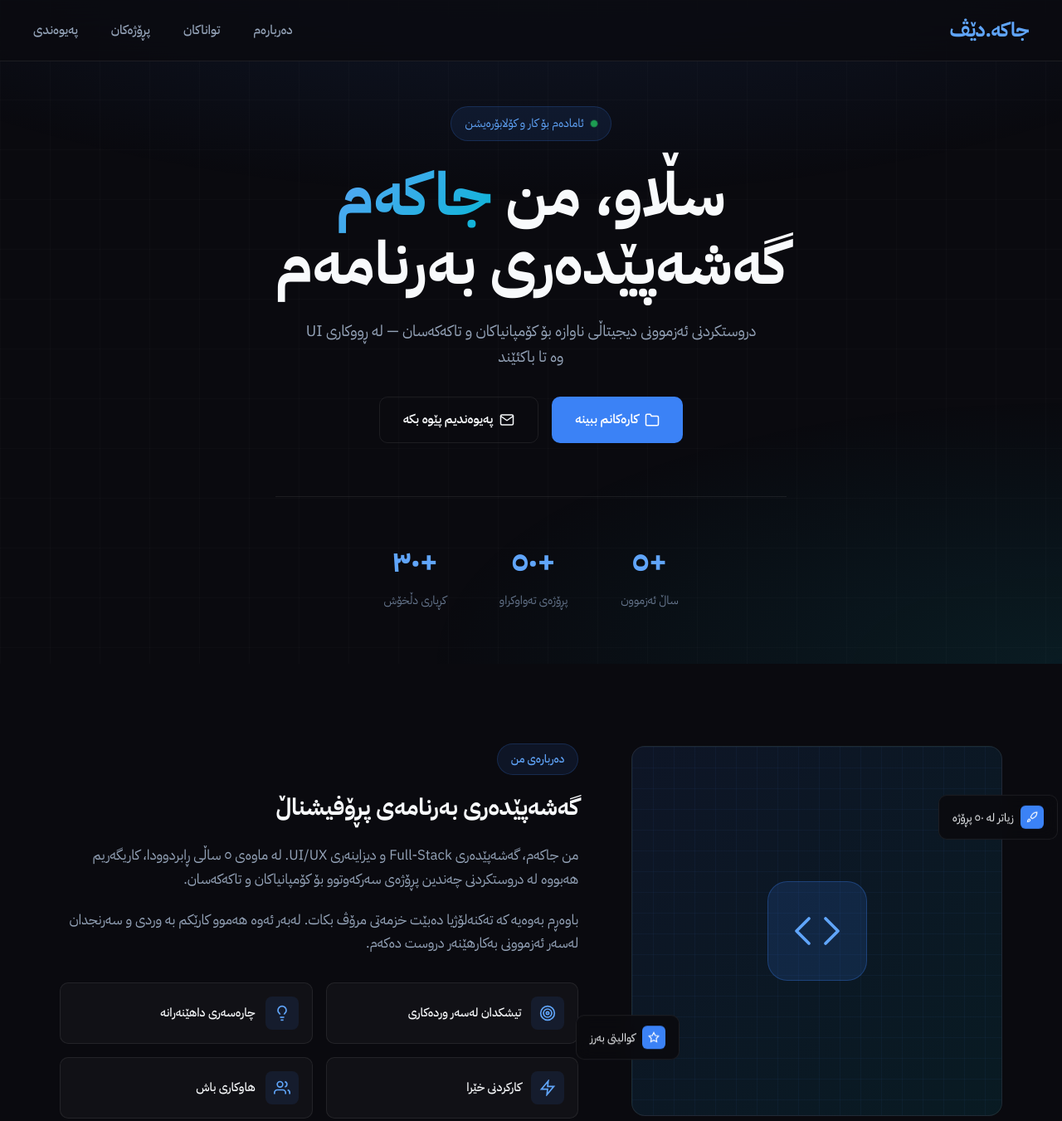
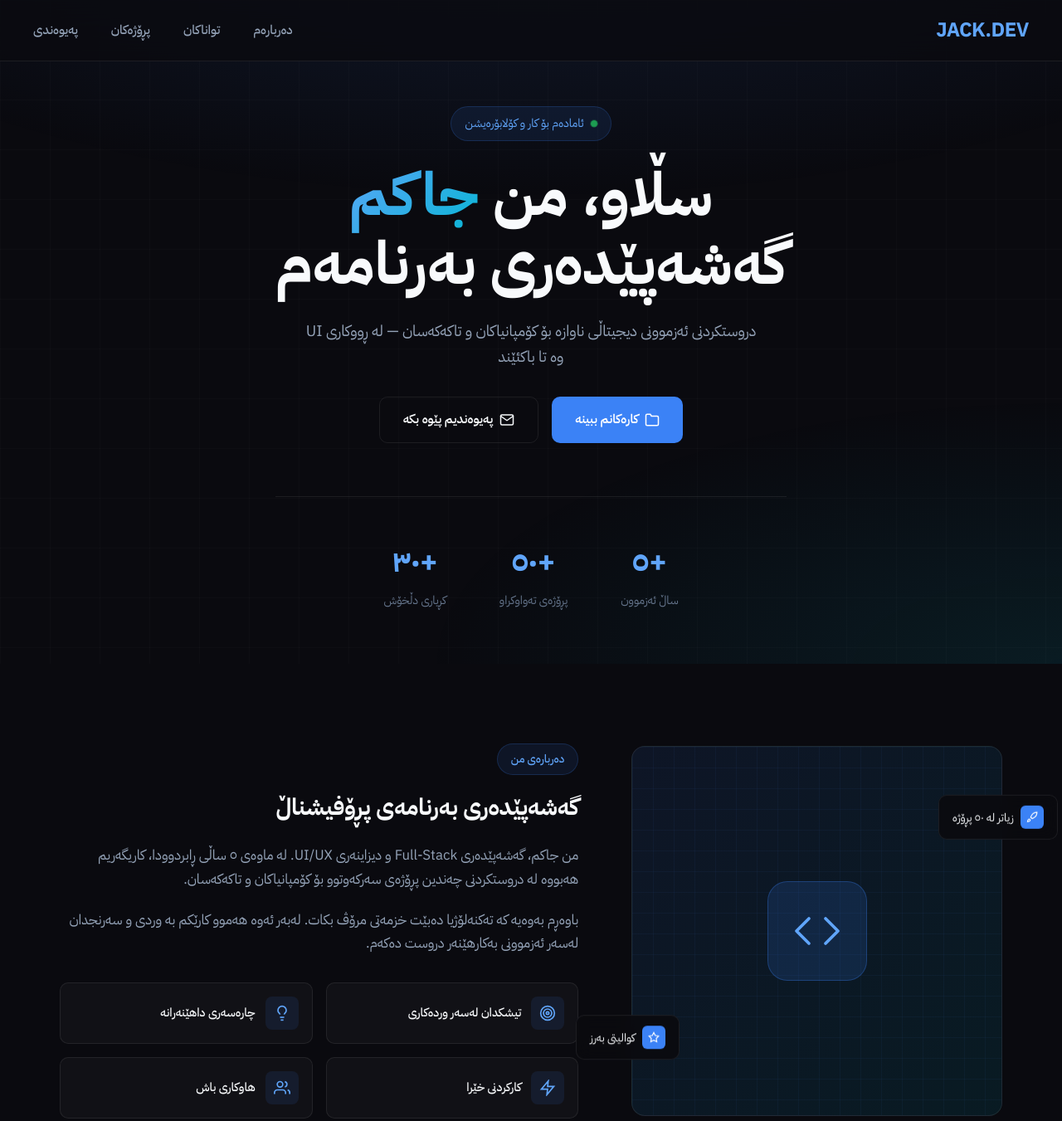
Before and after one commit to jackmods120/developer-website, a website: page public/index.html in a window 1280 px wide. Shown: the top 1351 px of the page at 83% size. Drawn offline with Linux system fonts and the light colour scheme.

Commit message:
Update title and logo text in index.html

```diff
--- a/public/index.html
+++ b/public/index.html
@@ -3,7 +3,7 @@
 <head>
     <meta charset="UTF-8">
     <meta name="viewport" content="width=device-width, initial-scale=1.0">
-    <title>جاکە | گەشەپێدەری بەرنامە</title>
+    <title>جاک | گەشەپێدەری بەرنامە</title>
     <link rel="preconnect" href="https://fonts.googleapis.com">
     <link rel="preconnect" href="https://fonts.gstatic.com" crossorigin>
     <link href="https://fonts.googleapis.com/css2?family=IBM+Plex+Sans+Arabic:wght@300;400;500;600;700&display=swap" rel="stylesheet">
@@ -977,7 +977,7 @@
     <!-- Navigation -->
     <nav class="nav" id="nav">
         <div class="nav-inner">
-            <a href="#" class="logo">جاکە.دێڤ</a>
+            <a href="#" class="logo">JACK.DEV</a>
             <ul class="nav-links" id="navLinks">
                 <li><a href="#about">دەربارەم</a></li>
                 <li><a href="#skills">تواناکان</a></li>
@@ -1000,7 +1000,7 @@
                 ئامادەم بۆ کار و کۆلابۆرەیشن
             </div>
             <h1 class="hero-title">
-                سڵاو، من <span class="gradient-text">جاکەم</span>
+                سڵاو، من <span class="gradient-text">جاکم</span>
                 <br>گەشەپێدەری بەرنامەم
             </h1>
             <p class="hero-desc">
@@ -1059,7 +1059,7 @@
                 <div class="section-tag">دەربارەی من</div>
                 <h3>گەشەپێدەری بەرنامەی پڕۆفیشناڵ</h3>
                 <p>
-                    من جاکەم، گەشەپێدەری Full-Stack و دیزاینەری UI/UX. لە ماوەی ٥ ساڵی ڕابردوودا، کاریگەریم هەبووە لە دروستکردنی چەندین پڕۆژەی سەرکەوتوو بۆ کۆمپانیاکان و تاکەکەسان.
+                    من جاکم، گەشەپێدەری Full-Stack و دیزاینەری UI/UX. لە ماوەی ٥ ساڵی ڕابردوودا، کاریگەریم هەبووە لە دروستکردنی چەندین پڕۆژەی سەرکەوتوو بۆ کۆمپانیاکان و تاکەکەسان.
                 </p>
                 <p>
                     باوەڕم بەوەیە کە تەکنەلۆژیا دەبێت خزمەتی مرۆڤ بکات. لەبەر ئەوە هەموو کارێکم بە وردی و سەرنجدان لەسەر ئەزموونی بەکارهێنەر دروست دەکەم.
@@ -1338,7 +1338,7 @@
     <!-- Footer -->
     <footer class="footer">
         <div class="footer-content">
-            <div class="footer-logo">جاکە</div>
+            <div class="footer-logo">جاک</div>
             <p class="footer-text">هەموو مافەکان پارێزراون © ٢٠٢٦</p>
             <div class="social-links">
                 <a href="#" class="social-link" aria-label="GitHub">
```
